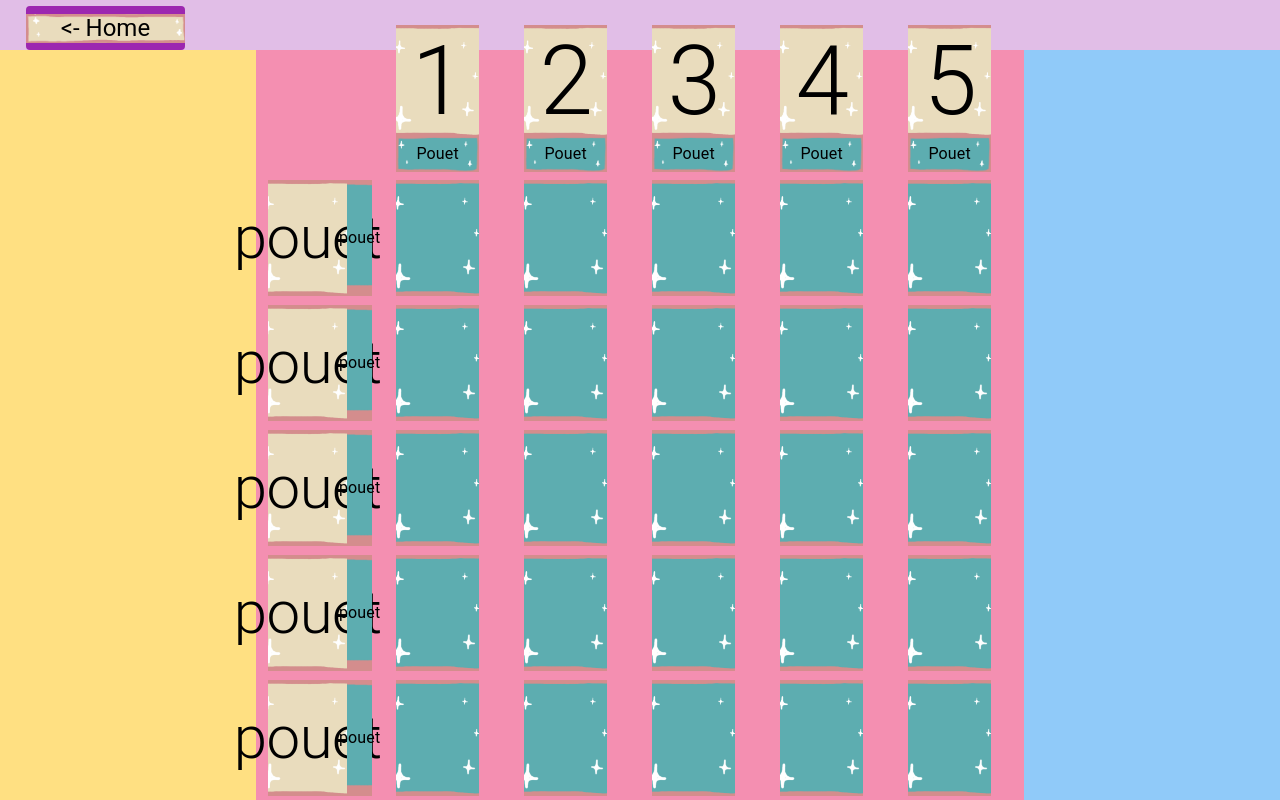
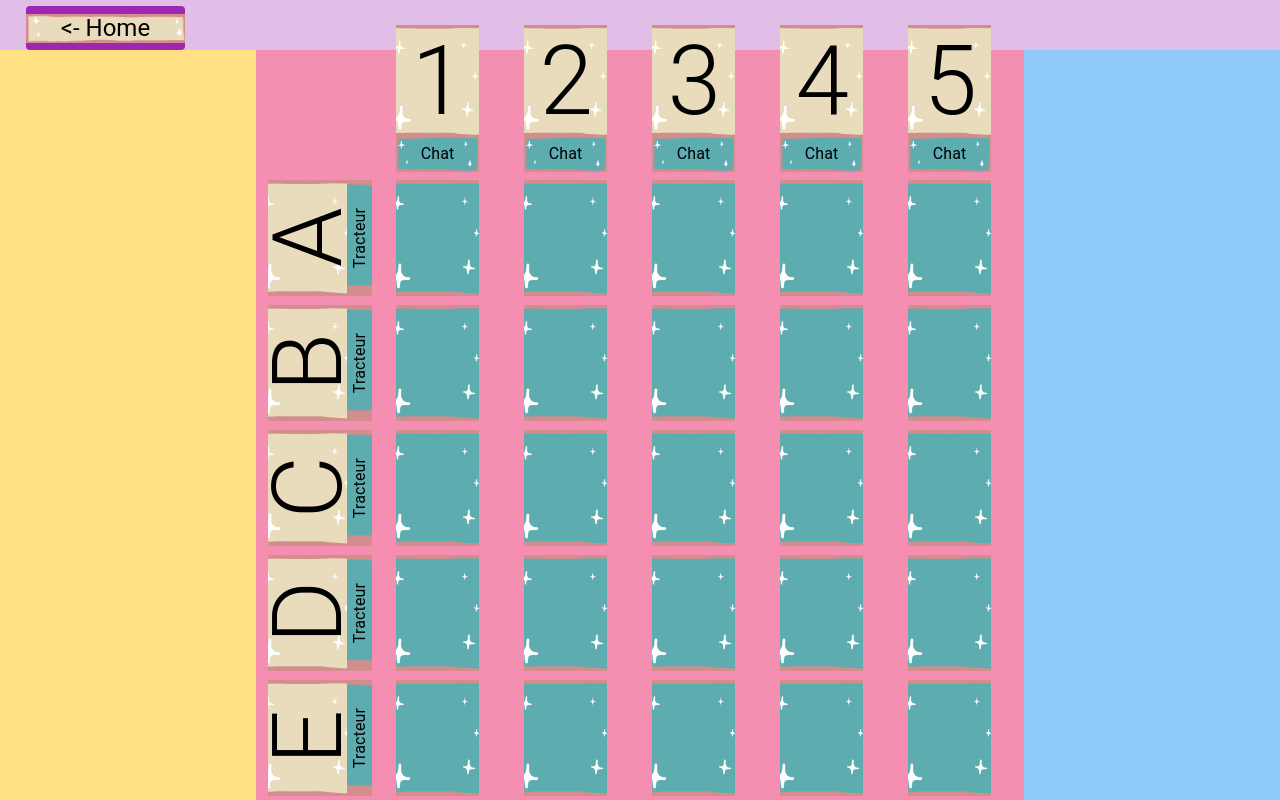
Before and after one commit to Jiihana/MotRigoloWeb, a React (Create React App) app in the folder motrigoloreact/client/: page / in a window 1280 px wide. Built offline with nearby package versions, Linux system fonts and the light colour scheme; no server answers.

Commit message:
header horizontal ok

```diff
--- a/motrigoloreact/client/src/Pages/Essai/TestField.tsx
+++ b/motrigoloreact/client/src/Pages/Essai/TestField.tsx
@@ -111,7 +111,7 @@ const TestField = () => {
                         justifyContent: 'center'
                     }}
                 >
-                    <CardHeaderHorizontale />
+                    <CardHeaderHorizontale cardText={''} cardWord={''} />
                 </Grid>
                 <Grid
                     item
--- a/motrigoloreact/client/src/Pages/Game/Cards/CardHeader/CardHeaderHorizontale.tsx
+++ b/motrigoloreact/client/src/Pages/Game/Cards/CardHeader/CardHeaderHorizontale.tsx
@@ -1,7 +1,10 @@
 import { Avatar, Box, colors, Stack, Typography } from '@mui/material';
 import CardWithText from '../CardWithText/CardWithText';
 
-export interface CardGridInterface {}
+export interface CardGridInterface {
+    cardText: string;
+    cardWord: string;
+}
 
 const CardHeaderHorizontale = (props: CardGridInterface) => {
     return (
@@ -13,8 +16,22 @@ const CardHeaderHorizontale = (props: CardGridInterface) => {
                 backgroundColor: colors.amber[500]
             }}
         >
-            <CardWithText cardText="pouet" backgroundImage="url(/images/cardGrid.png)" height="100%" width="80%" textVariant="h2" />
-            <CardWithText cardText="pouet" backgroundImage="url(/images/cardWord.png)" height="100%" width="25%" textVariant="body1" />
+            <CardWithText
+                cardText={props.cardText}
+                backgroundImage="url(/images/cardGrid.png)"
+                height="100%"
+                width="80%"
+                textVariant="h1"
+                textShouldRotate={true}
+            />
+            <CardWithText
+                cardText={props.cardWord}
+                backgroundImage="url(/images/cardWord.png)"
+                height="100%"
+                width="25%"
+                textVariant="body1"
+                textShouldRotate={true}
+            />
         </Stack>
     );
 };
--- a/motrigoloreact/client/src/Pages/Game/Cards/CardHeader/CardHeaderVerticale.tsx
+++ b/motrigoloreact/client/src/Pages/Game/Cards/CardHeader/CardHeaderVerticale.tsx
@@ -15,8 +15,22 @@ const CardHeaderVerticale = (props: CardGridInterface) => {
                 backgroundColor: colors.amber[500]
             }}
         >
-            <CardWithText cardText={props.cardText} backgroundImage="url(/images/cardGrid.png)" height="80%" width="100%" textVariant="h1" />
-            <CardWithText cardText={props.cardWord} backgroundImage="url(/images/cardWord.png)" height="25%" width="100%" textVariant="body1" />
+            <CardWithText
+                cardText={props.cardText}
+                backgroundImage="url(/images/cardGrid.png)"
+                height="80%"
+                width="100%"
+                textVariant="h1"
+                textShouldRotate={false}
+            />
+            <CardWithText
+                cardText={props.cardWord}
+                backgroundImage="url(/images/cardWord.png)"
+                height="25%"
+                width="100%"
+                textVariant="body1"
+                textShouldRotate={false}
+            />
         </Stack>
     );
 };
--- a/motrigoloreact/client/src/Pages/Game/Cards/CardWithText/CardWithText.tsx
+++ b/motrigoloreact/client/src/Pages/Game/Cards/CardWithText/CardWithText.tsx
@@ -6,6 +6,7 @@ export interface CardGridInterface {
     height: string;
     width: string;
     textVariant: TypographyVariant;
+    textShouldRotate: boolean;
 }
 
 const CardWithText = (props: CardGridInterface) => {
@@ -28,7 +29,7 @@ const CardWithText = (props: CardGridInterface) => {
                     position: 'absolute',
                     top: '50%',
                     left: '50%',
-                    transform: `translate(-50%, -50%)`,
+                    transform: `translate(-50%, -50%) ${props.textShouldRotate ? 'rotate(270deg)' : ''}`,
                     color: 'black'
                 }}
             >
--- a/motrigoloreact/client/src/Pages/Game/Cards/CardWord/CardWord.tsx
+++ b/motrigoloreact/client/src/Pages/Game/Cards/CardWord/CardWord.tsx
@@ -15,6 +15,7 @@ const CardWord = (props: CardWordInterface) => (
         height={props.height}
         width={props.width}
         textVariant="h2"
+        textShouldRotate={false}
     ></CardWithText>
 );
 
--- a/motrigoloreact/client/src/Pages/Game/GameGrid/GameGrid.tsx
+++ b/motrigoloreact/client/src/Pages/Game/GameGrid/GameGrid.tsx
@@ -37,19 +37,18 @@ class CardsGenerator {
     public cardHeaderHorizontalGenerator(index: number) {
         const cardText = this.getCardHeaderHorizontalText(index);
 
-        return <CardHeaderHorizontale></CardHeaderHorizontale>;
+        return <CardHeaderHorizontale cardText={cardText} cardWord={'Tracteur'}></CardHeaderHorizontale>;
     }
 
     private getCardHeaderHorizontalText(index: number): string {
-        // return this.alphabet[index - 1];
-        return 'Z';
+        return this.alphabet[index / this.numberOfCardPerRow - 1];
     }
 
     //--------------------- Carte Header Verticale
     public cardHeaderVerticalGenerator(index: number) {
         const cardText = this.getCardHeaderVerticalText(index);
 
-        return <CardHeaderVerticale cardText={cardText} cardWord={'Pouet'}></CardHeaderVerticale>;
+        return <CardHeaderVerticale cardText={cardText} cardWord={'Chat'}></CardHeaderVerticale>;
     }
 
     private getCardHeaderVerticalText(index: number): string {
```
Also changed, not shown: motrigoloreact/client/src/Pages/Essai/CardHeaderHorizontale.tsx (+16 -2 lines), motrigoloreact/client/src/Pages/Essai/CardHeaderVerticale.tsx (+16 -2 lines), motrigoloreact/client/src/Pages/Game/Cards/CardHeader/CardHeaderHorizontal.tsx (+8 -1 lines), motrigoloreact/client/src/Pages/Game/Cards/CardInventory/CardInventory.tsx (+24 -3 lines), motrigoloreact/client/src/Pages/Game/Cards/CardPioche/CardPioche.tsx (+8 -1 lines).
